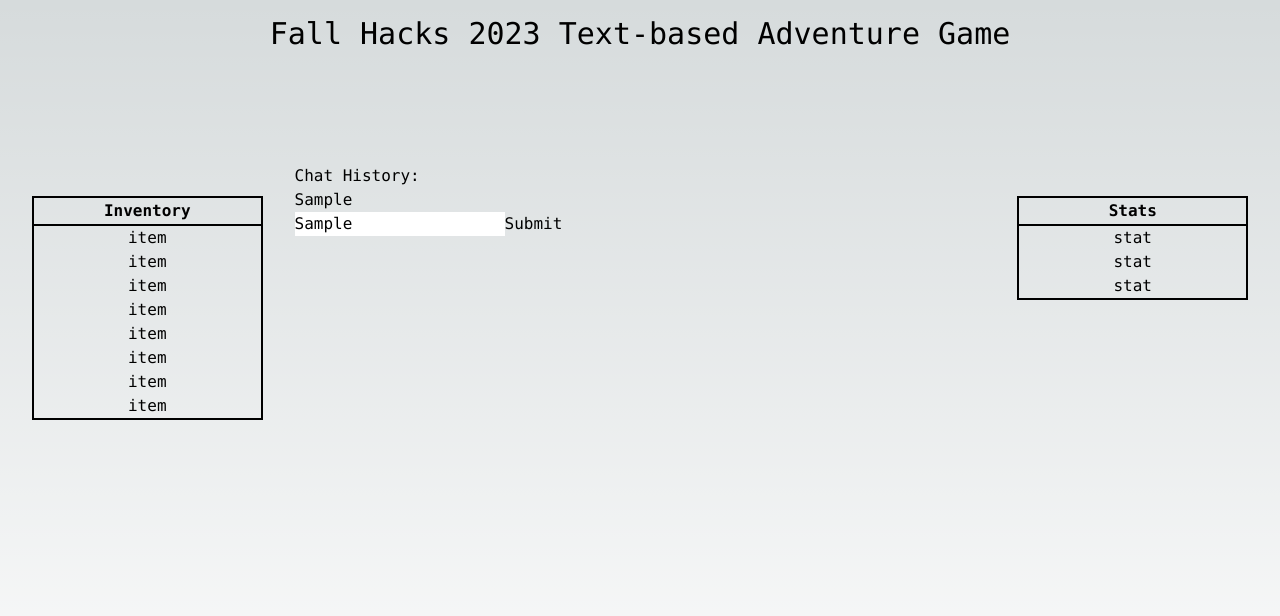
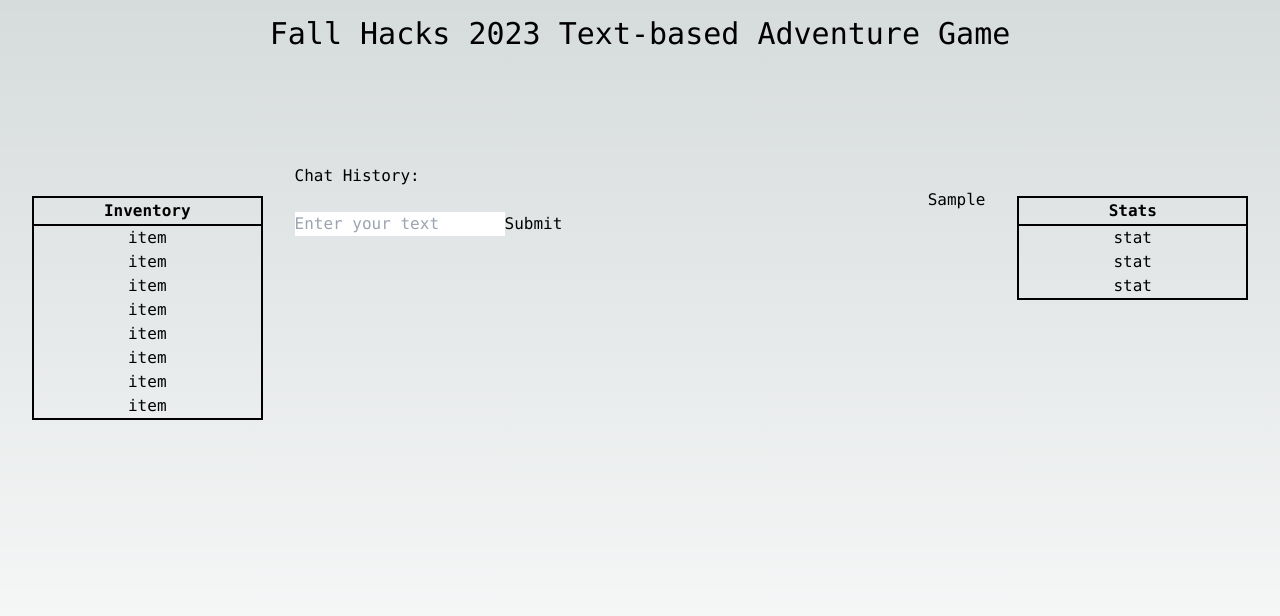
Before and after one commit to cameronlee101/fall-hacks-2023, a Next.js app: page / in a window 1280 px wide. Both pictures are taken after typing "Sample" into the empty fields and a click on the button "Submit". Shown: the top 616 px of the page. Built offline with nearby package versions, Linux system fonts and the light colour scheme; no server answers.

Commit message:
chat history

```diff
--- a/src/app/globals.css
+++ b/src/app/globals.css
@@ -25,3 +25,11 @@ body {
     )
     rgb(var(--background-start-rgb));
 }
+
+.system-message {
+  text-align: left;
+}
+
+.user-message {
+  text-align: right;
+}
--- a/src/app/page.tsx
+++ b/src/app/page.tsx
@@ -31,6 +31,7 @@ export default function Home() {
         content: userInput,
       };
       setChatHistory((prevHistory) => [...prevHistory, inputMessage]);
+      setUserInput("");
 
       // Fetch OpenAI response
       const response = await openai.chat.completions.create({
@@ -61,7 +62,6 @@ export default function Home() {
   };
 
 
-
   return (
     <main className="h-screen">
       <div className="font-mono mb-28">
@@ -82,29 +82,34 @@ export default function Home() {
           </tbody>
         </table>
         <div className="w-3/5">
-          <div>
+
           <div className="justify-center">
             <h2>Chat History:</h2>
+
             <ul>
               {chatHistory.map((message, index) => (
-                  <li key={index} className={message.role}>
+                <li
+                  key={index}
+                  className={`chat-message ${message.role === 'system' ? 'system-message' : 'user-message'}`}
+                >
                   {message.content}
                 </li>
               ))}
             </ul>
-            </div>
+
 
             <div>
               <input
                 type="text"
+                id="userInput"
                 placeholder="Enter your text"
                 value={userInput}
                 onChange={handleUserInput}
               />
               <button onClick={fetchOpenAIResponse}>Submit</button>
             </div>
+          </div>
 
-          </div>
         </div>
         <table className="w-1/5 text-center border-2 border-black m-8 h-1">
           <thead><th className="border-2 border-black">Stats</th></thead>
```
Lines whose indentation alone changed are shown as unchanged.
